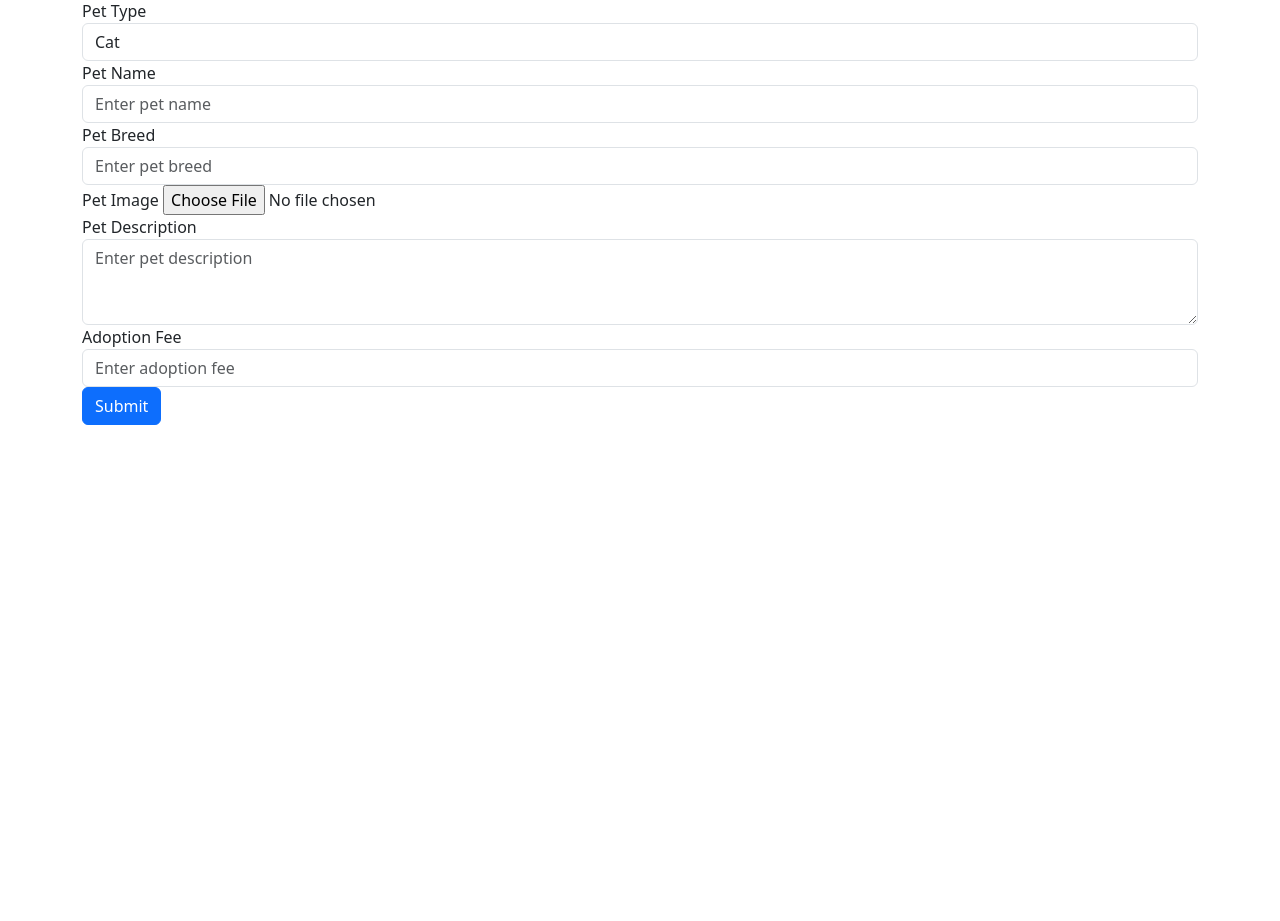
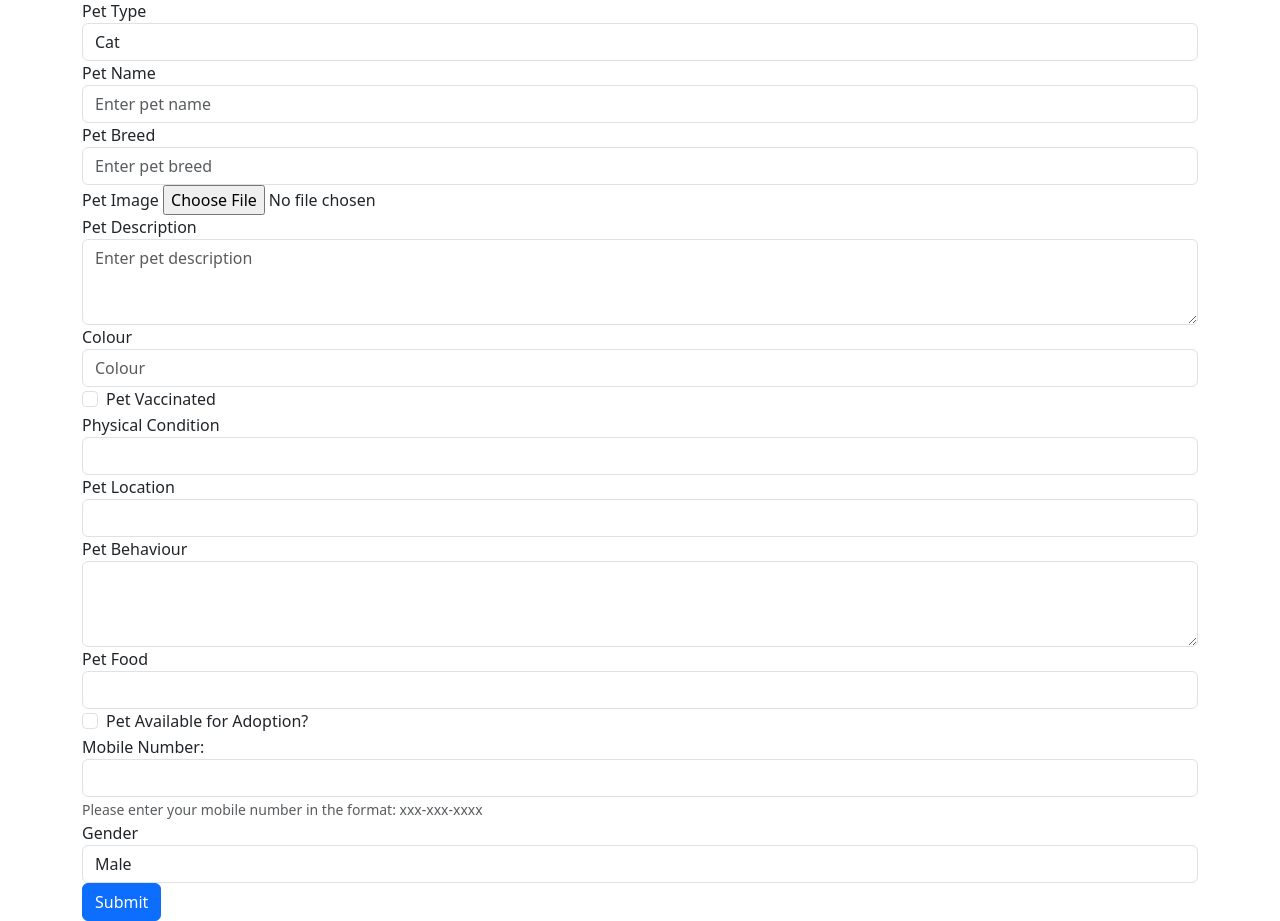
Before and after one commit to AteyaShuborna/TheHappyTail, a Django app: template templates/pet_adoption_create.html in a window 1280 px wide. Shown: the part 81-1002 px from the top of the page. Before the commit the page ends 506 px from the top, so only its background shows below. Run offline with Django 4.2, Linux system fonts and the light colour scheme; the template is opened without the code that fills it, so the values that code supplies are empty; some libraries are stand-ins or nearby versions.

Commit message:
adoptionview add and adoptionpet class fix

```diff
--- a/authentication/urls.py
+++ b/authentication/urls.py
@@ -3,6 +3,6 @@ from . import views
 
 urlpatterns = [
     path('',views.register, name = 'register'),
-    path('auth/',views.register, name = 'auth'),
+    path('auth',views.register, name = 'auth'),
     path('login/',views.login_user, name= 'login')
 ]
--- a/pet/admin.py
+++ b/pet/admin.py
@@ -1,8 +1,8 @@
 from django.contrib import admin
-from .models import Adoption,MissingPet
+from .models import AdoptionPet,MissingPet
 # Register your models here.
 
-admin.site.register(Adoption)
+admin.site.register(AdoptionPet)
 class AdoptionAdmin(admin.ModelAdmin):
     list_display = ('pet_name', 'pet_type', 'pet_breed', 'adoption_fee')
 
--- a/pet/urls.py
+++ b/pet/urls.py
@@ -1,7 +1,7 @@
 from django.urls import path
-from .views import create_pet_adoption
+from .views import create_pet_adoption,view_pet_adoption
 
 urlpatterns = [
     path('create-pet-adoption/', create_pet_adoption , name='create_pet_adoption'),
-    #path('pet-adoptions/', view_pet_adoptions, name='view_pet_adoptions'),
+    path('view-pet-adoption/', view_pet_adoption, name='view_pet_adoption'),
 ]
--- a/templates/pet_adoption_create.html
+++ b/templates/pet_adoption_create.html
@@ -15,6 +15,7 @@
     <h1>Pet Adoption Form</h1>
     <form method="POST" action="">
         {% csrf_token %}
+        <!-- Pet type -->
         <div class="form-group">
             <label for="pet_type">Pet Type</label>
             <select class="form-control" id="pet_type" name="pet_type">
@@ -24,26 +25,81 @@
                 <option value="other">Other</option>
             </select>
         </div>
+        <!-- Pet name -->
         <div class="form-group">
             <label for="pet_name">Pet Name</label>
-            <input type="text" class="form-control" id="pet_name" name="pet_name" placeholder="Enter pet name">
+            <input type="text" class="form-control" id="pet_name" name="pet_name" placeholder="Enter pet name" required>
         </div>
+        <!-- Pet breed -->
         <div class="form-group">
             <label for="pet_breed">Pet Breed</label>
             <input type="text" class="form-control" id="pet_breed" name="pet_breed" placeholder="Enter pet breed">
         </div>
+        <!-- Pet image -->
         <div class="form-group">
           <label for="pet_image">Pet Image</label>
           <input type="file" class="form-control-file" id="pet_image" name="pet_image">
       </div>
+      <!-- Pet description -->
         <div class="form-group">
             <label for="pet_description">Pet Description</label>
             <textarea class="form-control" id="pet_description" name="pet_description" rows="3" placeholder="Enter pet description"></textarea>
         </div>
+        <!-- Pet Colour -->
         <div class="form-group">
-            <label for="adoption_fee">Adoption Fee</label>
-            <input type="text" class="form-control" id="adoption_fee" name="adoption_fee" placeholder="Enter adoption fee">
+            <label for="pet_colour">Colour</label>
+            <input type="text" class="form-control" id="pet_colour" name="pet_colour" placeholder="Colour">
         </div>
+        <!-- Pet Vaccinated -->
+        <div class="form-group">
+            <div class="form-check">
+                <input class="form-check-input" type="checkbox" value="False" id="pet_vaccinated" name="pet_vaccinated">
+                <label class="form-check-label" for="pet_vaccinated">Pet Vaccinated</label>
+            </div>
+        </div>
+        <!-- Physical Condition -->
+        <div class="form-group">
+            <label for="pet_physicalcondition">Physical Condition</label>
+            <input type="text" class="form-control" id="pet_physicalcondition" name="pet_physicalcondition">
+        </div>
+        <!-- Pet Location -->
+        <div class="form-group">
+            <label for="pet_location">Pet Location</label>
+            <input type="text" class="form-control" id="pet_location" name="pet_location" required>
+        </div>
+        <!-- Pet Behaviour -->
+        <div class="form-group">
+            <label for="pet_behaviour">Pet Behaviour</label>
+            <textarea class="form-control" id="pet_behaviour" name="pet_behaviour" rows="3"></textarea>
+        </div>
+        <!-- Pet Food -->
+        <div class="form-group">
+            <label for="pet_food">Pet Food</label>
+            <input type="text" class="form-control" id="pet_food" name="pet_food">
+        </div>
+        <!-- Pet Availability -->
+        <div class="form-group form-check">
+            <input type="checkbox" class="form-check-input" value="True" id="pet_availability" name="pet_availability" required>
+            <label class="form-check-label" for="pet_availability">Pet Available for Adoption?</label>
+        </div>
+        <!-- mobile -->
+        <div class="form-group">
+            <label for="pet_mobile">Mobile Number:</label>
+            <input type="tel" class="form-control" id="pet_mobile" name="pet_mobile" pattern="01[3-9][0-9]{8}" required>
+            <small class="form-text text-muted">Please enter your mobile number in the format: xxx-xxx-xxxx</small>
+          </div>
+          <!-- pet gender -->
+          <div class="form-group">
+            <label for="pet_gender">Gender</label>
+            <select class="form-control" id="pet_gender" name="pet_gender">
+              <option value="male">Male</option>
+              <option value="female">Female</option>
+              <option value="other">Other</option>
+            </select>
+          </div>
+
+
+
         <button type="submit" class="btn btn-primary">Submit</button>
     </form>
 </div>
```
Also changed, not shown: pet/models.py (+17 -4 lines), pet/views.py (+35 -5 lines), templates/pet_adoption_view.html (added, +19 -0 lines), db.sqlite3, pet/migrations/0001_initial.py, pet/migrations/0002_adoption_pet_image_missingpet_pet_image_and_more.py (deleted), pet/migrations/0002_adoptionpet_user_missingpet_user.py (added), templates/adoptionpost.html (deleted).
